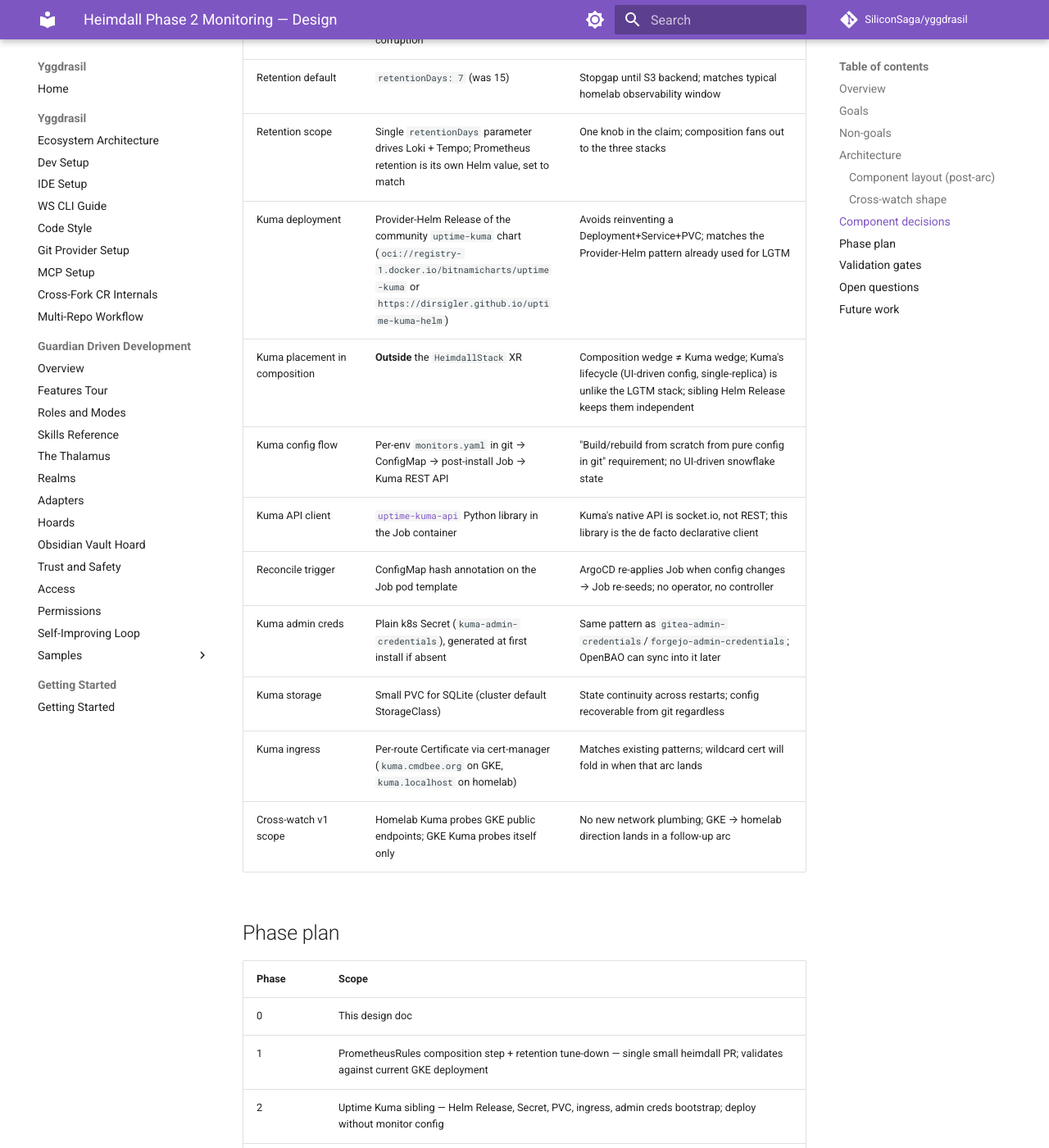
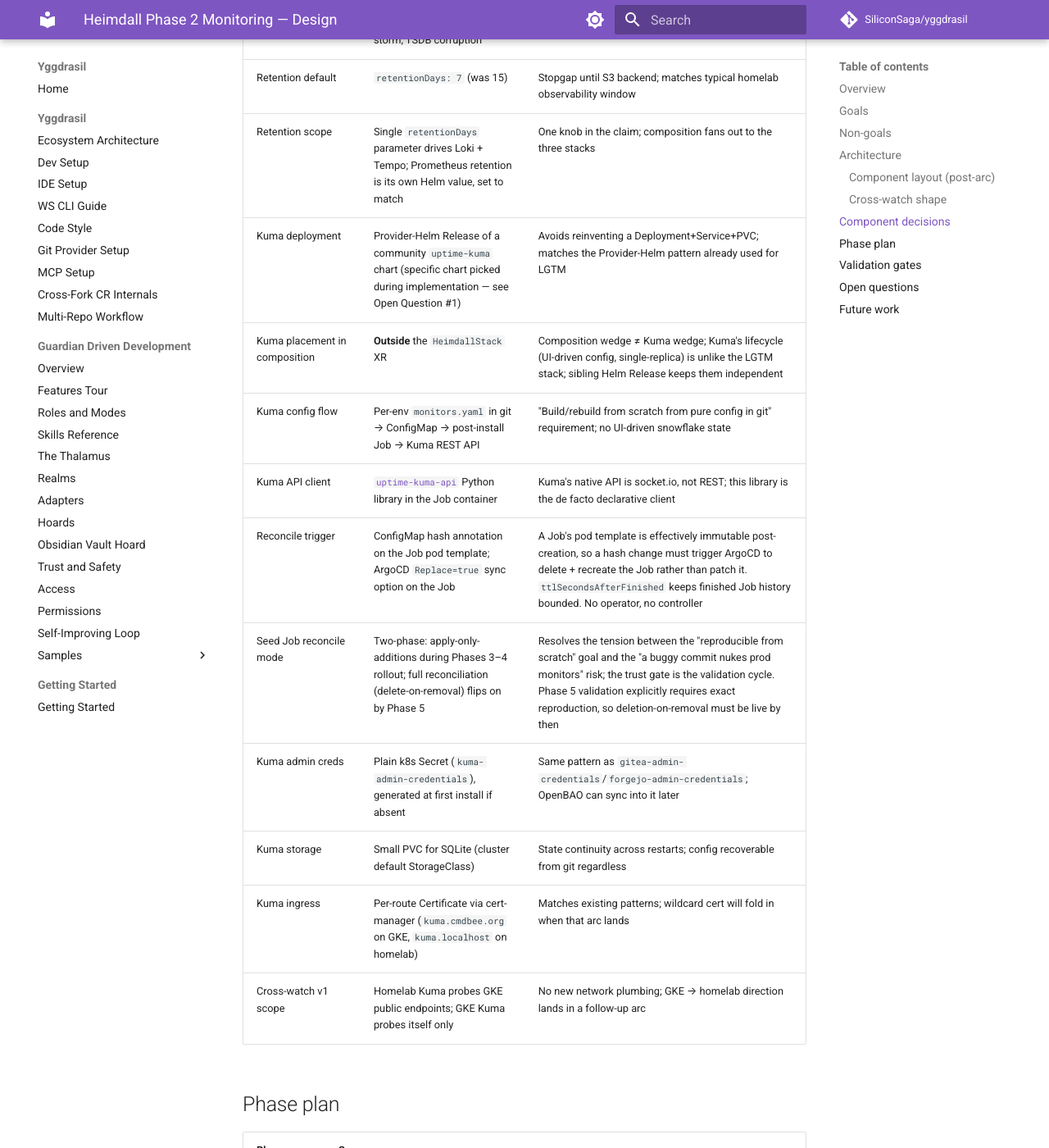
Before and after one commit to SiliconSaga/yggdrasil, an MkDocs documentation site: the page built from docs/plans/2026-05-19-heimdall-monitoring-design.md, in a window 1280 px wide and 1400 px high, scrolled down 2777 px. Shown: the whole window at 82% size. Built offline with MkDocs 1.6.1 and Material for MkDocs 9.7.7, drawn with Linux system fonts in a browser that asks for light colours; comment, search, counter and statistics services are not loaded; some of the changed text lies outside the part shown.

Commit message:
fix: address PR #68 CodeRabbit review (3 actionable + 1 nit)
CodeRabbit review on PR #68. Four findings addressed, one skipped:

- **🟠 Major (line 137):** Tension between the "reproducible from scratch" goal and the proposed "apply-only-additions" default for the seed Job. Picked option C — two-phase rollout: apply-only during Phases 3–4, full reconciliation (delete-on-removal) flips on by Phase 5 to satisfy the existing validation gate. Moved the decision into the component decisions table as "Seed Job reconcile mode"; the former open question #4 is now scoped to *safeguards* for the deletion mode (dry-run, opt-out annotations, large-delete CI guard).
- **🟡 Minor (line 85):** Decisions table listed two specific Helm chart URLs while chart choice was an open question. Replaced with a reference to Open Question #1.
- **🟡 Minor (line 115):** The `dd count=18000` PVC-fill validation could crash live Prometheus. Replaced with three safer options (disposable k3d, dedicated test PVC, or reduced-headroom dd) and made (a) the preferred Phase 5 path.
- **Nit (line 89):** Job pod template is effectively immutable post-creation. Clarified the reconcile mechanic — ConfigMap hash change triggers ArgoCD `Replace=true` delete + recreate, plus `ttlSecondsAfterFinished` for history bound.

**Skipped:**

- **Nit (line 3):** "Status: Draft, ready for plan" flagged as ambiguous. Matches the established convention in `2026-05-15-forgejo-day2-design.md:3`; project-consistent phrasing, no change.

Co-Authored-By: Claude Opus 4.7 <noreply@anthropic.com>

```diff
--- a/docs/plans/2026-05-19-heimdall-monitoring-design.md
+++ b/docs/plans/2026-05-19-heimdall-monitoring-design.md
@@ -82,11 +82,12 @@ Asymmetric by design: homelab endpoints aren't publicly reachable, so the GKE
 | Rule set scope (v1) | PVC fill (Prometheus, Loki, Tempo), Prometheus restart-storm, TSDB corruption | Covers the May-15 class; broader app/runtime alerting deferred |
 | Retention default | `retentionDays: 7` (was 15) | Stopgap until S3 backend; matches typical homelab observability window |
 | Retention scope | Single `retentionDays` parameter drives Loki + Tempo; Prometheus retention is its own Helm value, set to match | One knob in the claim; composition fans out to the three stacks |
-| Kuma deployment | Provider-Helm Release of the community `uptime-kuma` chart (`oci://registry-1.docker.io/bitnamicharts/uptime-kuma` or `https://dirsigler.github.io/uptime-kuma-helm`) | Avoids reinventing a Deployment+Service+PVC; matches the Provider-Helm pattern already used for LGTM |
+| Kuma deployment | Provider-Helm Release of a community `uptime-kuma` chart (specific chart picked during implementation — see Open Question #1) | Avoids reinventing a Deployment+Service+PVC; matches the Provider-Helm pattern already used for LGTM |
 | Kuma placement in composition | **Outside** the `HeimdallStack` XR | Composition wedge ≠ Kuma wedge; Kuma's lifecycle (UI-driven config, single-replica) is unlike the LGTM stack; sibling Helm Release keeps them independent |
 | Kuma config flow | Per-env `monitors.yaml` in git → ConfigMap → post-install Job → Kuma REST API | "Build/rebuild from scratch from pure config in git" requirement; no UI-driven snowflake state |
 | Kuma API client | [`uptime-kuma-api`](https://github.com/lucasheld/uptime-kuma-api) Python library in the Job container | Kuma's native API is socket.io, not REST; this library is the de facto declarative client |
-| Reconcile trigger | ConfigMap hash annotation on the Job pod template | ArgoCD re-applies Job when config changes → Job re-seeds; no operator, no controller |
+| Reconcile trigger | ConfigMap hash annotation on the Job pod template; ArgoCD `Replace=true` sync option on the Job | A Job's pod template is effectively immutable post-creation, so a hash change must trigger ArgoCD to delete + recreate the Job rather than patch it. `ttlSecondsAfterFinished` keeps finished Job history bounded. No operator, no controller |
+| Seed Job reconcile mode | Two-phase: apply-only-additions during Phases 3–4 rollout; full reconciliation (delete-on-removal) flips on by Phase 5 | Resolves the tension between the "reproducible from scratch" goal and the "a buggy commit nukes prod monitors" risk; the trust gate is the validation cycle. Phase 5 validation explicitly requires exact reproduction, so deletion-on-removal must be live by then |
 | Kuma admin creds | Plain k8s Secret (`kuma-admin-credentials`), generated at first install if absent | Same pattern as `gitea-admin-credentials`/`forgejo-admin-credentials`; OpenBAO can sync into it later |
 | Kuma storage | Small PVC for SQLite (cluster default StorageClass) | State continuity across restarts; config recoverable from git regardless |
 | Kuma ingress | Per-route Certificate via cert-manager (`kuma.cmdbee.org` on GKE, `kuma.localhost` on homelab) | Matches existing patterns; wildcard cert will fold in when that arc lands |
@@ -101,7 +102,7 @@ Asymmetric by design: homelab endpoints aren't publicly reachable, so the GKE
 | 2 | Uptime Kuma sibling — Helm Release, Secret, PVC, ingress, admin creds bootstrap; deploy without monitor config |
 | 3 | Kuma seed Job — `uptime-kuma-api`-based, ConfigMap-driven, idempotent; verify monitors appear after install on a fresh cluster |
 | 4 | Per-env monitor configs in git — homelab and GKE `monitors.yaml`; homelab → GKE cross-probe is live |
-| 5 | Validation gates green: PrometheusRules visible in Prometheus `/rules`, simulated PVC-fill fires the alert, Kuma status page shows expected probes, fresh-cluster rebuild reproduces the same Kuma state |
+| 5 | Seed Job flips from apply-only to full reconciliation (delete-on-removal); validation gates green: PrometheusRules visible in Prometheus `/rules`, simulated PVC-fill fires the alert, Kuma status page shows expected probes, fresh-cluster rebuild reproduces the same Kuma state exactly |
 
 GKE → homelab cross-probe direction is **deferred** to a follow-up arc that picks the network-link mechanism (Tailscale subnet router, ZeroTier, WireGuard-on-Crossplane, ngrok tunnel, etc.).
 
@@ -112,7 +113,7 @@ Acceptance criteria for closing the arc:
 - **PrometheusRules:**
   - `kubectl get prometheusrule -n heimdall heimdall-self-health` exists
   - Each rule shows up under Prometheus's `/rules` endpoint with `state: inactive` (none firing in a healthy cluster)
-  - Simulated PVC fill (e.g., `dd if=/dev/zero of=/prometheus/test.bin bs=1M count=18000` in a Prometheus pod) flips `PrometheusPVCFillingUp` to `firing` within the rule's `for:` window
+  - Simulated PVC fill flips `PrometheusPVCFillingUp` to `firing` within the rule's `for:` window. Validate via one of: (a) a disposable k3d cluster with a small Prometheus PVC, (b) a dedicated test PVC mounted at a non-data path inside a debug pod, or (c) — if testing on a live Prometheus PVC — a `dd` count well below the WAL/TSDB headroom (e.g., enough to cross the alert's 80% threshold but leave Prometheus itself room to keep writing). Option (a) is the preferred path for Phase 5 acceptance; the validating engineer documents which option was used
 - **Retention:**
   - Loki config in the running pod shows `limits_config.retention_period: 168h`
   - Tempo config shows matching retention
@@ -134,7 +135,7 @@ These are not blockers for the design — they get resolved during plan/implemen
 1. **Helm chart choice for Kuma.** Two viable charts: `dirsigler/uptime-kuma` (long-running community chart) vs `bitnamicharts/uptime-kuma` (newer Bitnami inclusion). Decide in plan doc based on freshness, security-patch cadence, and configurability of the values surface.
 2. **Seed Job retry semantics.** If Kuma's API isn't ready when the Job runs, does it retry-with-backoff inside the Job, or rely on Job `backoffLimit` + ArgoCD retry? Lean: inside-Job retry with a 5-minute ceiling.
 3. **One Kuma per env or shared with env-flavored config?** Each cluster gets its own Kuma instance; the per-env config is which `monitors.yaml` gets baked into its ConfigMap. The Composition (Phase 1) reads `environment` from `cluster-identity` and selects the right monitor config — already a precedent in the existing composition.
-4. **Should the seed Job clean up monitors removed from git?** Yes for the "rebuild from scratch" goal, but it means a buggy commit can delete prod monitors. Mitigation: dry-run / diff mode toggle on the Job, default to apply-only-additions on first version, opt into deletion-on-removal once trust is built.
+4. **Safeguards for the seed Job's delete-on-removal mode** (the mode itself is decided — see "Seed Job reconcile mode" in the decisions table). The Phase 5 flip from apply-only to delete-on-removal needs concrete guardrails before it ships: dry-run / diff mode that logs intended deletions to the Job's stdout without applying them, an opt-out annotation on individual monitors to mark "do not auto-delete," and (probably) a CI check that fails the PR if `monitors.yaml` removes more than N monitors in a single change. Specific thresholds and tooling decided in the plan doc.
 5. **PrometheusRule wave assignment.** The rule needs Prometheus operator CRDs available (kube-prometheus-stack already provides them as part of its install). Confirm the pipeline ordering puts the PrometheusRule step after the kube-prometheus-stack Release reports Ready.
 6. **What does `kuma-admin-credentials` look like before first login?** Kuma's first-run flow prompts the human to set the admin via the UI. Workaround: the seed Job's first action is to POST to `/api/setup` with credentials from the Secret if the install is fresh. The `uptime-kuma-api` library covers this.
 
```
